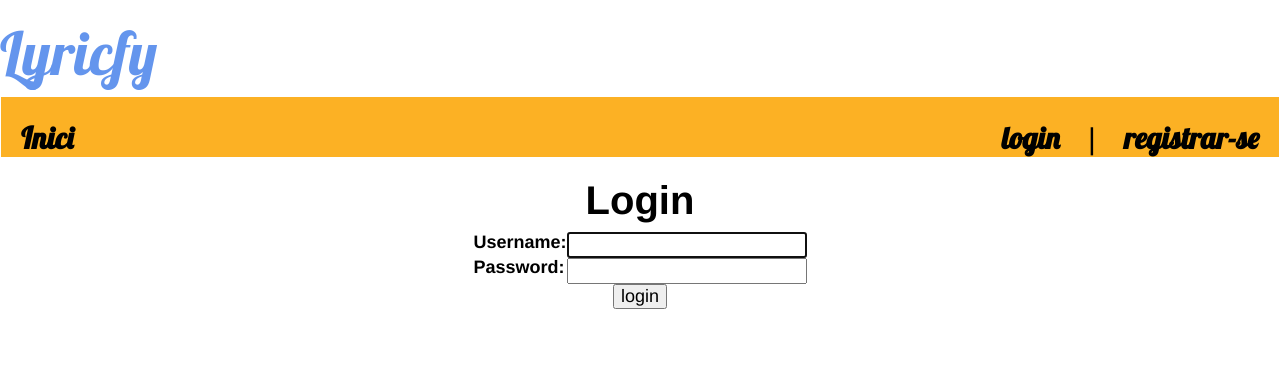
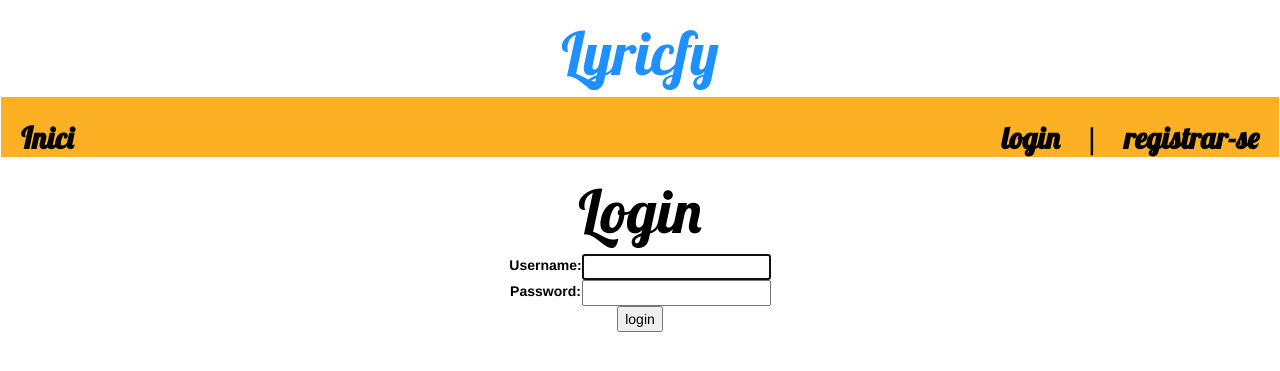
Before and after one commit to ProjecteWeb/Lyricfy, a Django app: page /login/ in a window 1280 px wide. Shown: the top 371 px of the page. Run offline with Django 3.2, Linux system fonts and the light colour scheme; some libraries are stand-ins or nearby versions.

Commit message:
css login i registre

```diff
--- a/Lyricfy/settings.py
+++ b/Lyricfy/settings.py
@@ -113,7 +113,7 @@ AUTH_PASSWORD_VALIDATORS = [
 # Internationalization
 # https://docs.djangoproject.com/en/1.11/topics/i18n/
 
-LANGUAGE_CODE = 'en-us'
+LANGUAGE_CODE = 'ca'
 
 TIME_ZONE = 'UTC'
 
--- a/lyricfy_app/static/css/base.css
+++ b/lyricfy_app/static/css/base.css
@@ -40,3 +40,17 @@ li a {
     margin-top: 0px;
     font-size: 30px;
 }
+
+#para1 {
+    color: black;
+    text-align: center;
+}
+
+#para2 {
+    color: black;
+}
+
+#para3 {
+    color: dodgerblue;
+    text-align: center;
+}
--- a/templates/base.html
+++ b/templates/base.html
@@ -2,7 +2,7 @@
 <!DOCTYPE html>
 <html lang="en">
 <head>
-    <title>{% block title %} Lyricfy {% endblock %}</title>
+    <title>{% block title %}  Lyricfy {% endblock %}</title>
 
     <meta charset="UTF-8">
     <link rel="stylesheet" href="//maxcdn.bootstrapcdn.com/bootstrap/3.2.0/css/bootstrap.min.css">
@@ -18,7 +18,7 @@
 </head>
 <body>
 <div id="title" style="color: cornflowerblue;">
-    <h2>Lyricfy</h2>
+    <h2 id="para3">Lyricfy</h2>
 
 <div class="navbar">
     {% block sidebar %}
@@ -36,7 +36,7 @@
     {% endblock %}
 </div>
 <div id="footer">
-    {% block footer %}{% endblock %}
+    {% block content %}{% endblock %}
 </div>
 </body>
 </html>
--- a/templates/home.html
+++ b/templates/home.html
@@ -1,6 +1,6 @@
 {% extends "base.html" %}
-{% block footer %}
-    <h1>Inici</h1>
+{% block content %}
+    <h2 id="para2">Inici</h2>
 
     {% for s in songs %}
         <h4>{{ s.name }}</h4>
--- a/templates/registration/login.html
+++ b/templates/registration/login.html
@@ -1,25 +1,13 @@
 {% extends "base.html" %}
-{% block footer %}
-{% load staticfiles %}
-<!DOCTYPE html>
-<html lang="en">
-<head>
-    <meta charset="UTF-8">
-    <title>Login</title>
+{% block content %}
+    {% if form.errors %}
+        <p>Your username and password didn't match. Please try again.</p>
+    {% endif %}
 
-</head>
+    <h2 id="para1"> Login </h2>
 
-<body>
-<center>
-    <dev class="log">
-        <h1>Login</h1>
-        {% if form.errors %}
-            <h4><p>El teu nom d'usuari i password no coincideixen. Siusplau prova-ho de nou.</p></h4>
-        {% endif %}
-        <form method="post" action={% url 'login' %}>
-    {% csrf_token %}
-    <h4>
-        <table>
+    <form id="para1" method="post" action="{% url 'login' %}">
+        <table align="center">
             <tr>
                 <td>{{ form.username.label_tag }}</td>
                 <td>{{ form.username }}</td>
@@ -28,12 +16,13 @@
                 <td>{{ form.password.label_tag }}</td>
                 <td>{{ form.password }}</td>
             </tr>
+            <tr>
+                <td><input type="hidden" name="next" value="{{ next }}"/></td>
+            </tr>
         </table>
+
         <input type="submit" value="login">
-        </h4>
-<imput type="hidden" name="next" value="{{ next }}"/>
+
+        {% csrf_token %}
     </form>
-    </dev>
-</center>
-</body>
 {% endblock %}
--- a/templates/registration/registration.html
+++ b/templates/registration/registration.html
@@ -1,5 +1,5 @@
 {% extends "base.html" %}
-{% block footer %}
+{% block content %}
 <html lang="en">
 <head>
     <meta charset="UTF-8">
@@ -7,7 +7,7 @@
 </head>
 <body>
 
-<h1>Registre</h1>
+<h2 id="para2">Registre</h2>
 <form method="post">{% csrf_token %}
     <h4>{{ form.as_p }}
     <button type="submit">Registrar-se</button>
```
Lines whose indentation alone changed are shown as unchanged.
